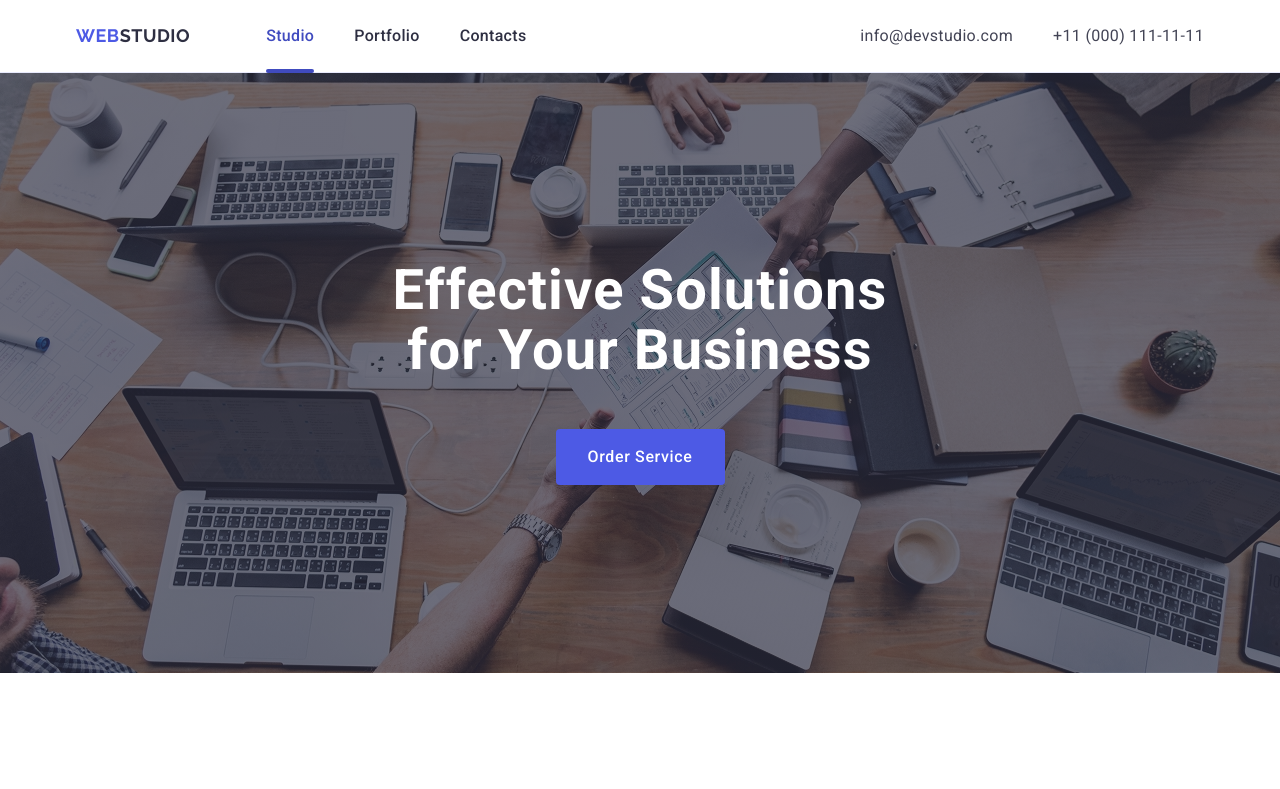
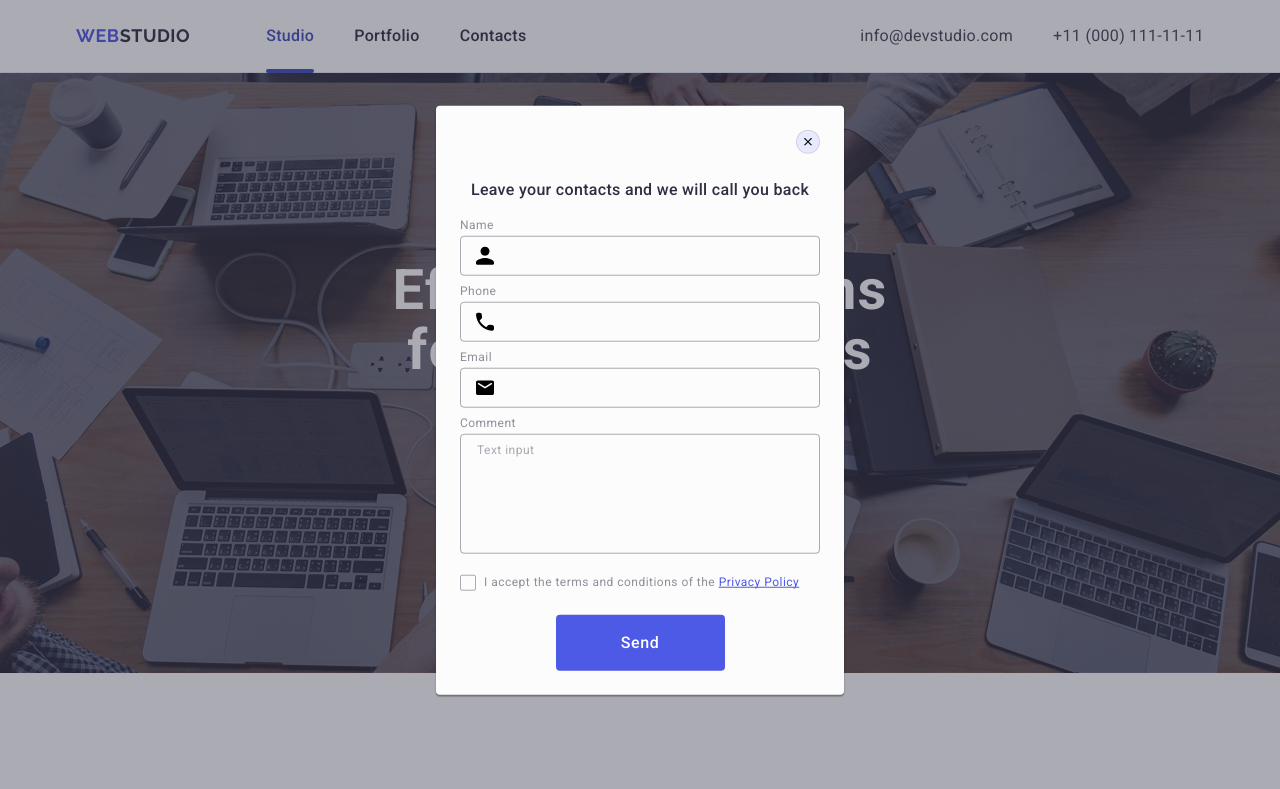
Before and after one commit to Bohdan-Melnyk477/goit-markup-hw-06, a plain HTML site: page index.html in a window 1280 px wide. Shown: the top 789 px of the page. Drawn offline with nearby package versions, Linux system fonts and the light colour scheme.

Commit message:
last styls modal window

```diff
--- a/css/styles.css
+++ b/css/styles.css
@@ -822,150 +822,6 @@ img {
   }
 }
 
-/* .footer{
-  margin: 0 auto;
-  background: #2E2F42;
-  padding-top: 96px;
-  padding-bottom: 96px;
-  align-items: baseline;
-}
-
-
-.all-footer{
-  display: flex;
-  flex-direction: column;
-  row-gap: 72px;
-  justify-content: center;
-  align-items: center;
-  text-align: center;
-}
-
-.about-containar{
-  max-width: 268px;
-}
-
-.text{
-  font-size: 16px;
-  line-height: 1.50;
-  letter-spacing: 0.02em;
-  color: #E7E9FC;
-  margin-top: 16px;
-  text-align: start;
-}
-
-.social-media{
-  max-width: 208px;
-  height: 80px;
-}
-
-.soc-footer {
-  font-weight: 500;
-  font-size: 16px;
-  line-height: 1.50;
-  letter-spacing: 0.02em;
-  color: #FFFFFF;
-  margin-bottom: 16px;
-}
-.footer-soc-list {
-  display: flex;
-  gap: 16px;
-}
-
-.footer-item {
-  width: 40px;
-  height: 40px;
-}
-.footer-soc-item {
-  width: 100%;
-  height: 100%;
-  background-color: #434455;
-  display: flex;
-  align-items: center;
-  justify-content: center;
-  border-radius: 50%;
-  transition: background-color 250ms cubic-bezier(0.4, 0, 0.2, 1);
-}
-
-.footer-soc-item:is(:hover, :focus) {
-  background-color: #31D0AA;
-}
-
-.footer-soc-icon {
-  fill: #F4F4FD;
-}
-
-
-.footer-social-media-icon {
-  width: 24px;
-  height: 24px;
-  fill: #f4f4fd;
-}
-
-.footer-subscribe-title{
-  font-weight: 500;
-  font-size: 16px;
-  line-height: 1.50;
-  letter-spacing: 0.02em;
-  color: #FFFFFF;
-  margin-bottom: 16px;
-}
-
-.footer-subscribe-form {
-  align-items: center;
-}
-
-.footer-subscribe-input {
-  padding: 8px 16px;
-  min-width: 290px;
-  height: 40px;
-  background-color: transparent;
-  border: 1px solid rgba(255, 255, 255, 0.6);
-  border-radius: 4px;
-  outline: none;
-  color: #FFFFFF;
-  margin-bottom: 16px;
-}
-
-.footer-subscribe-input::placeholder {
-  font-size: 12px;
-  line-height: 1.33;
-  letter-spacing: 0.04em;
-  color: rgba(117, 117, 117, 0.5);
-}
-
-.footer-subscribe-btn {
-  cursor: pointer;
-  border: none;
-  border-radius: 4px;
-  padding: 8px 24px;
-  min-width: 169px;
-  text-align: center;
-  margin: 0 auto;
-  font-family: var(--font-family);
-  font-weight: 500;
-  font-size: 16px;
-  line-height: 1.50;
-  display: flex;
-  align-items: center;
-  letter-spacing: 0.04em;
-  color: #FFFFFF;
-  justify-content: center;
-  gap: 16px;
-  background: var(--accent-color);
-  box-shadow: 0px 4px 4px rgba(0, 0, 0, 0.15);
-  transition: background 250ms cubic-bezier(0.4, 0, 0.2, 1);
-
-}
-.footer-subscribe-btn:hover,
-.footer-subscribe-btn:focus {
-  background: var(--btn-background-focus);
-  box-shadow: 0px 4px 4px rgba(0, 0, 0, 0.15);
-}
-
-.footer-subscribe-icon{
-  fill: #FFFFFF;
-} */
-
 /* Modal */
 
 .backdrop {
@@ -1130,6 +986,9 @@ img {
 }
 
 .form-label-privacy {
+  display: flex;
+  align-items: center;
+
   font-size: 12px;
   line-height: 1.17;
   letter-spacing: 0.04em;
@@ -1154,8 +1013,12 @@ img {
   align-items: center;
   justify-content: center;
   fill: transparent;
+  flex-shrink: 0;
 }
 .form-href {
+  line-height: 1.33;
+  text-decoration: underline;
+  text-decoration-skip-ink: none;
   color: #4d5ae5;
 }
 
--- a/index.html
+++ b/index.html
@@ -669,7 +669,7 @@
 
     <!-- Modal Window -->
 
-    <div class="backdrop">
+    <div class="backdrop is-open">
       <div class="modal">
         <button class="modal-button" type="button">
           <svg class="modal-btn-icon" width="8" height="8">
@@ -747,8 +747,10 @@
               ><span class="form-span">
                 <svg class="form-icon" width="10" height="8">
                   <use href="./images/icons.svg#icon-ok"></use></svg></span
-              >I accept the terms and conditions of the
-              <a class="form-href" href="">Privacy Policy</a></label
+              ><span class="span-footer-text">
+                I accept the terms and conditions of the
+                <a class="form-href" href="">Privacy Policy</a>
+              </span></label
             >
           </div>
 
```
